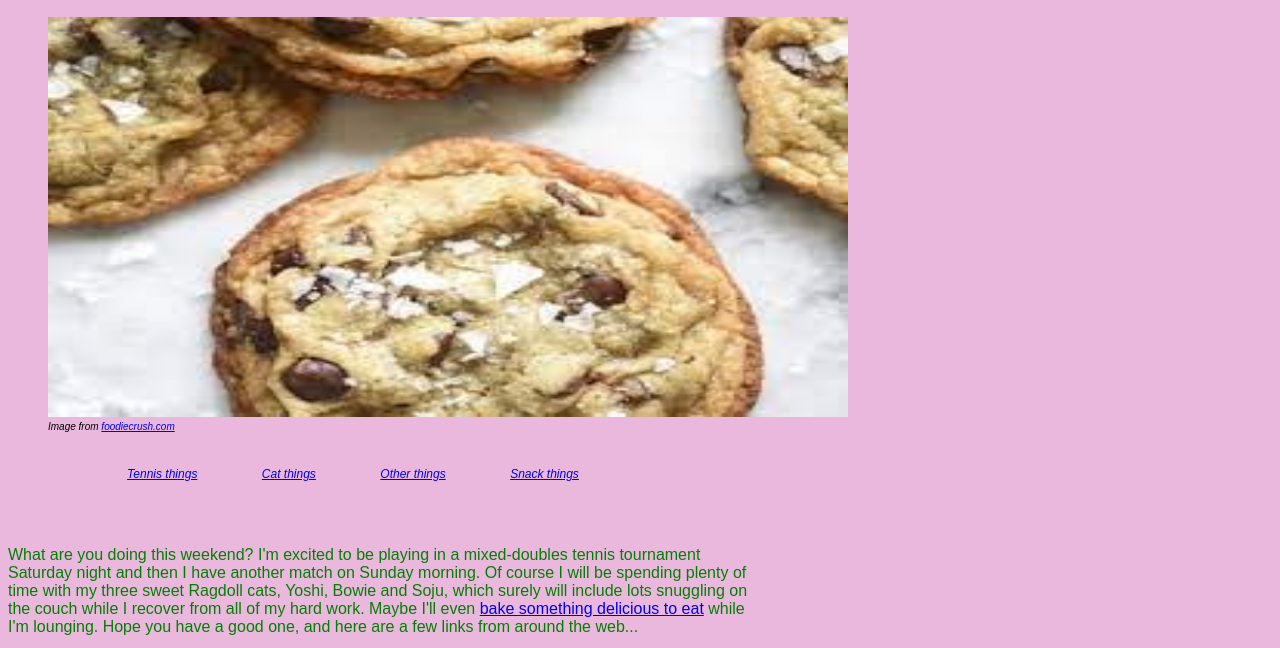
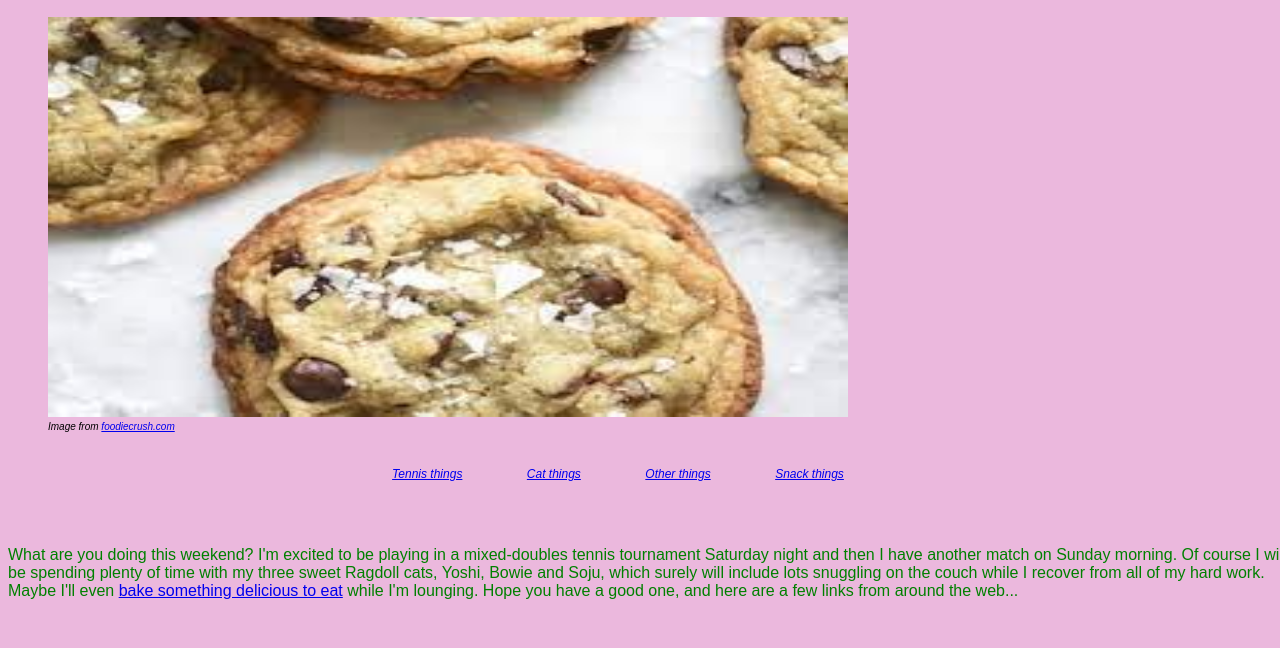
Before and after one commit to PT-Web-Dev-Jan-23/js-assignment-4-html-me-something-kimsunhammond, a website: page index.html in a window 1280 px wide. Shown: the part 138-786 px from the top of the page. Drawn offline with Linux system fonts and the light colour scheme.

Commit message:
edit styles

```diff
--- a/styles.css
+++ b/styles.css
@@ -1,7 +1,7 @@
 /* Write your CSS here! */
 body {
 	width: 100%;
-	max-width: 750px;
+	max-width: 750pxhtml
 	margin: 8px;
 	background-color: #ebb8dd;
 	font-size: 100%;
```
